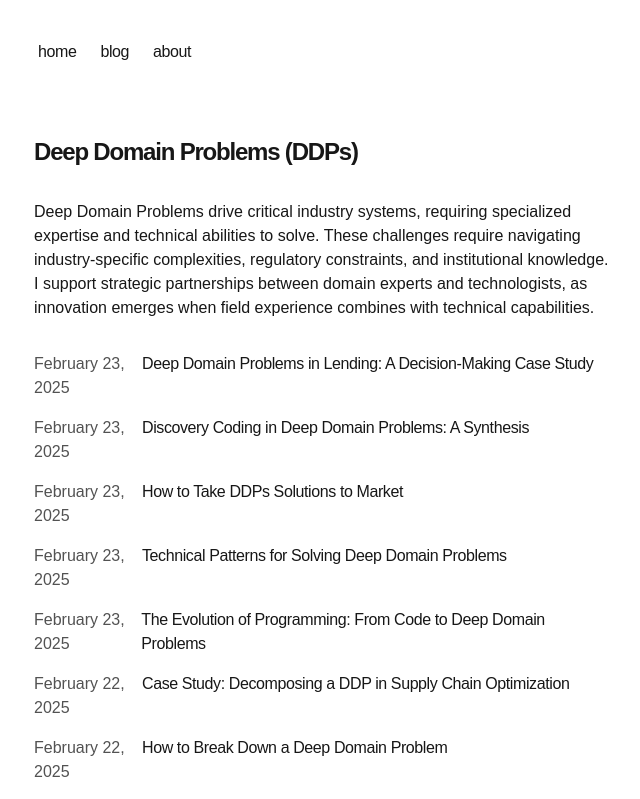
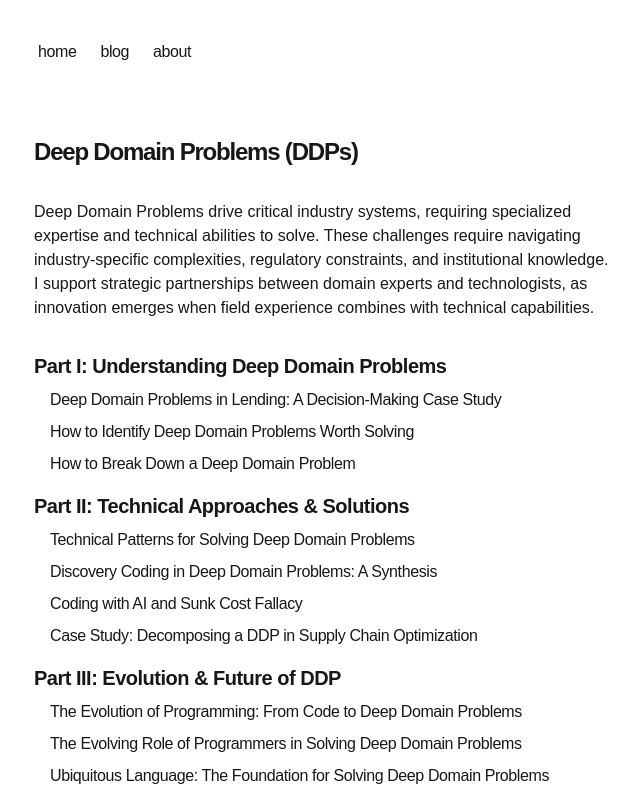
Before and after one commit to deepdomainproblems/deepdomainproblems.github.io, a Next.js app: page / in a window 1280 px wide. Shown: the top 799 px of the page, without its empty margins (318-958 px from the left). Built offline with nearby package versions, Linux system fonts and the light colour scheme.

Commit message:
Refactor blog post component to utilize structured book format and improve date formatting

```diff
--- a/src/app/blog/utils.ts
+++ b/src/app/blog/utils.ts
@@ -100,7 +100,7 @@ export function formatDate(date: string, includeRelative = false): string {
   }
 
   const fullDate = targetDate.toLocaleString("en-us", {
-    month: "long",
+    month: "short",
     day: "numeric",
     year: "numeric",
   });
--- a/src/components/posts.tsx
+++ b/src/components/posts.tsx
@@ -1,35 +1,43 @@
 import Link from "next/link";
 import { formatDate, getBlogPosts } from "@/app/blog/utils";
+import { bookStructure } from "@/components/toc";
 
 export function BlogPosts() {
   const allBlogs = getBlogPosts();
+  const blogPostsBySlug: { [key: string]: (typeof allBlogs)[0] } = {};
+  allBlogs.forEach((post) => (blogPostsBySlug[post.slug] = post));
 
   return (
-    <div>
-      {allBlogs
-        .sort((a, b) => {
-          if (
-            new Date(a.metadata.publishedAt) > new Date(b.metadata.publishedAt)
-          ) {
-            return -1;
-          }
-          return 1;
-        })
-        .map((post) => (
+    <div className="flex flex-col space-y-4">
+      {bookStructure.map((part) => (
+        <div key={part.title} className="flex flex-col space-y-2">
+          <h2 className="font-semibold text-xl tracking-tight">{part.title}</h2>
+
+          {part.posts.map((slug) => {
+            if (blogPostsBySlug[slug]) {
+              const post = blogPostsBySlug[slug];
+              return (
                 <Link
-            key={post.slug}
-            className="flex flex-col space-y-1 mb-4"
-            href={`/blog/${post.slug}`}
+                  key={slug}
+                  className="flex flex-col space-y-1 ml-4"
+                  href={`/blog/${slug}`}
                 >
                   <div className="w-full flex flex-col md:flex-row space-x-0 md:space-x-2">
-              <p className="text-neutral-600 dark:text-neutral-400 w-full md:w-[100px] tabular-nums">
+                    {/* <p className="text-neutral-600 dark:text-neutral-400 w-full md:w-[100px] tabular-nums">
                       {formatDate(post.metadata.publishedAt, false)}
-              </p>
+                    </p> */}
                     <p className="text-neutral-900 dark:text-neutral-100 tracking-tight">
                       {post.metadata.title}
                     </p>
                   </div>
                 </Link>
+              );
+            } else {
+              console.warn(`Post with slug "${slug}" not found.`);
+              return null; // Or render a placeholder message
+            }
+          })}
+        </div>
       ))}
     </div>
   );
--- /dev/null
+++ b/src/components/posts_old.tsx
@@ -0,0 +1,36 @@
+import Link from "next/link";
+import { formatDate, getBlogPosts } from "@/app/blog/utils";
+
+export function BlogPosts() {
+  const allBlogs = getBlogPosts();
+
+  return (
+    <div>
+      {allBlogs
+        .sort((a, b) => {
+          if (
+            new Date(a.metadata.publishedAt) > new Date(b.metadata.publishedAt)
+          ) {
+            return -1;
+          }
+          return 1;
+        })
+        .map((post) => (
+          <Link
+            key={post.slug}
+            className="flex flex-col space-y-1 mb-4"
+            href={`/blog/${post.slug}`}
+          >
+            <div className="w-full flex flex-col md:flex-row space-x-0 md:space-x-2">
+              <p className="text-neutral-600 dark:text-neutral-400 w-full md:w-[100px] tabular-nums">
+                {formatDate(post.metadata.publishedAt, false)}
+              </p>
+              <p className="text-neutral-900 dark:text-neutral-100 tracking-tight">
+                {post.metadata.title}
+              </p>
+            </div>
+          </Link>
+        ))}
+    </div>
+  );
+}
--- /dev/null
+++ b/src/components/toc.ts
@@ -0,0 +1,34 @@
+// lib/book-structure.ts
+export type Part = {
+  title: string;
+  posts: string[];
+};
+
+export const bookStructure: Part[] = [
+  {
+    title: "Part I: Understanding Deep Domain Problems",
+    posts: [
+      "deep-domain-problems-in-lending-a-decision-making-case-study",
+      "how-to-identify-deep-domain-problems-worth-solving",
+      "how-to-break-down-a-deep-domain-problem",
+    ],
+  },
+  {
+    title: "Part II: Technical Approaches & Solutions",
+    posts: [
+      "technical-patterns-for-solving-deep-domain-problems",
+      "discovery-coding-in-ddp",
+      "coding-with-ai-and-sunk-cost-fallacy",
+      "case-study-breakdown-a-ddp",
+    ],
+  },
+  {
+    title: "Part III: Evolution & Future of DDP",
+    posts: [
+      "the-evolution-of-programming-from-code-to-deep-domain-problems",
+      "the-evolving-role-of-programmers-in-solving-deep-domain-problems",
+      "ubiquitous-language-the-foundation-for-solving-deep-domain-problems",
+      "how-to-take-ddps-solutions-to-market",
+    ],
+  },
+];
```
Lines whose indentation alone changed are shown as unchanged.
